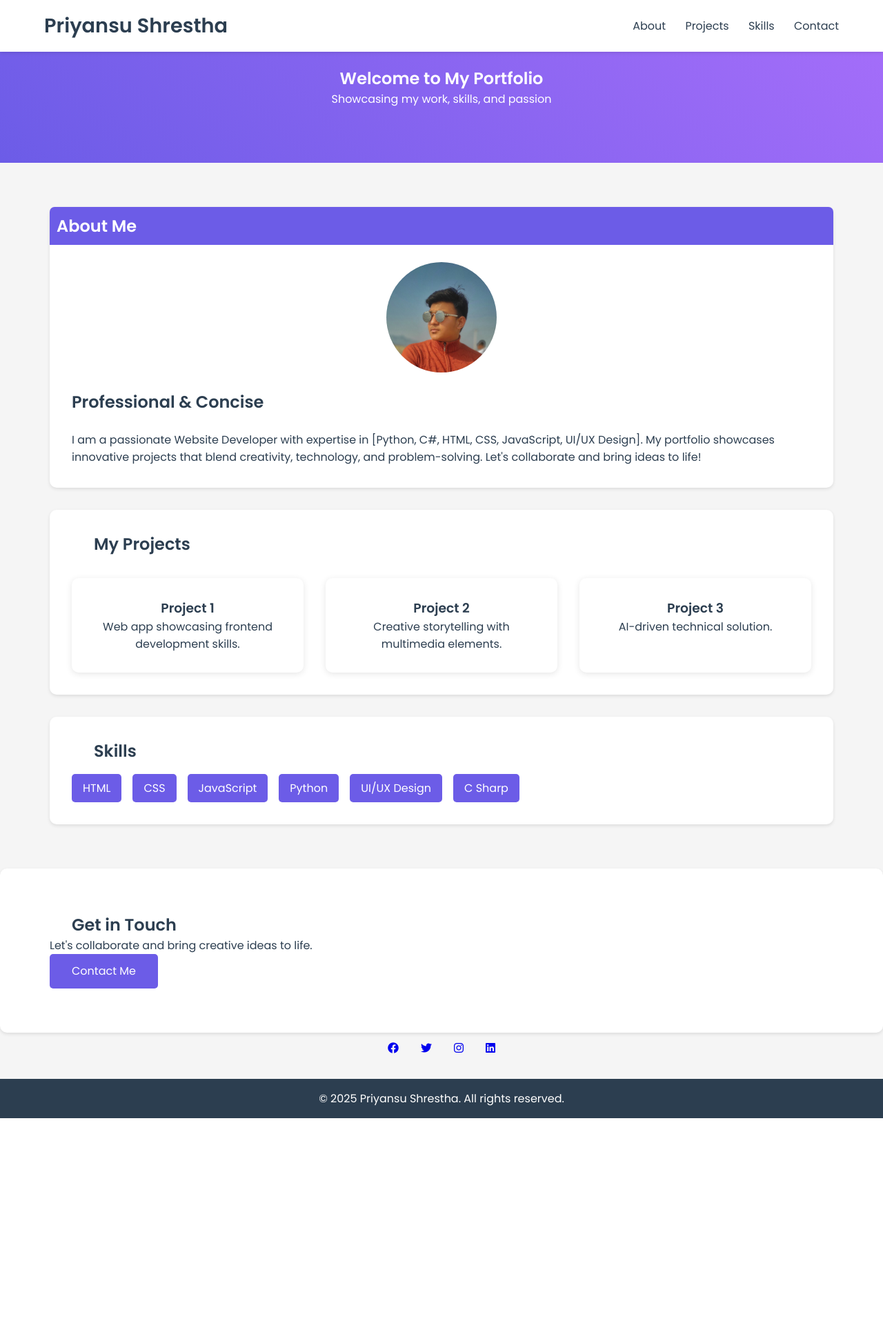
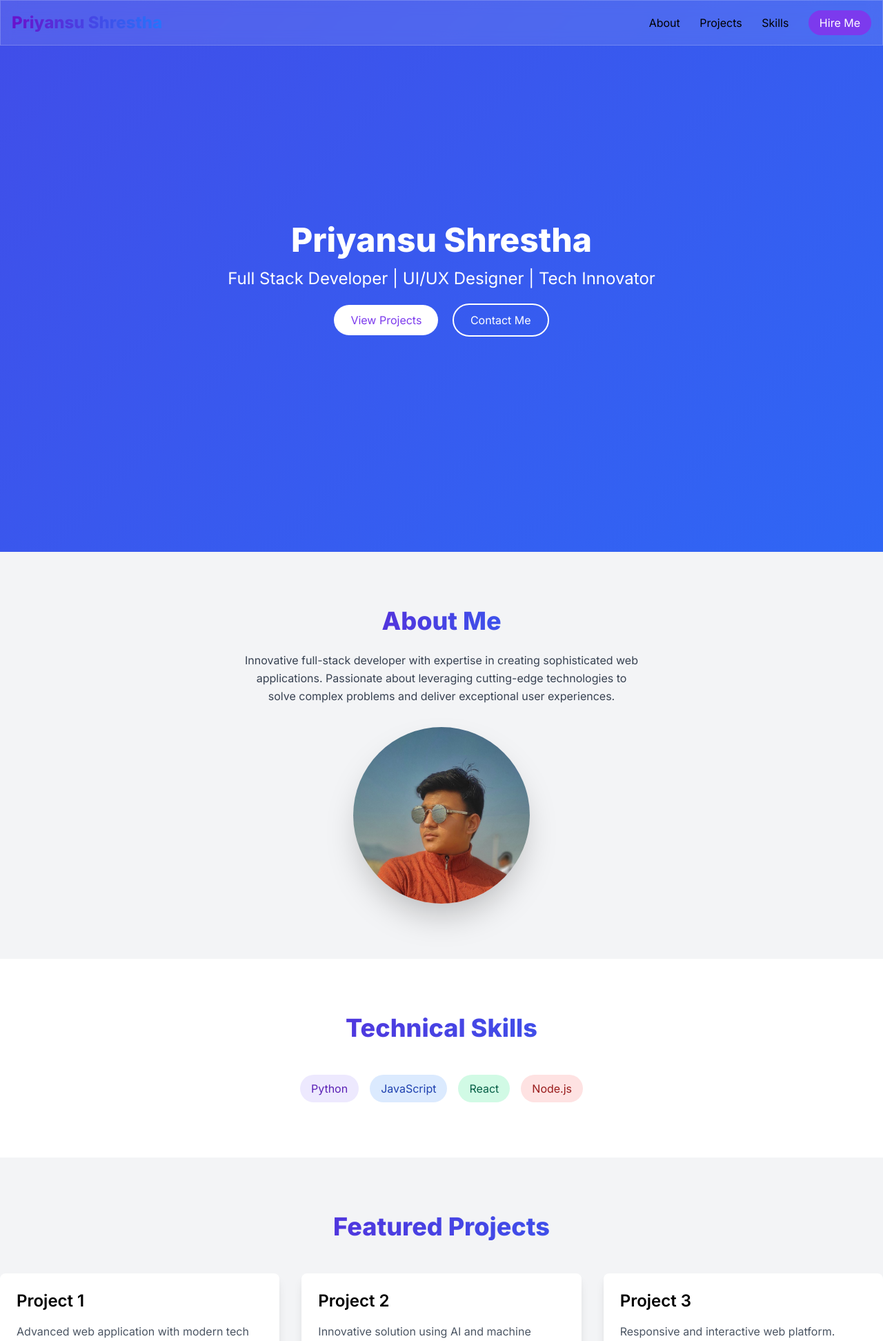
Before and after one commit to Priyansu-Shrestha/Portfolio---website, a PHP site: page / in a window 1280 px wide. Shown: the top 1944 px of the page at 69% size. Before the commit the page ends 1621 px from the top, so only its background shows below. Run offline with PHP 8.4, Linux system fonts and the light colour scheme.

Commit message:
1st commit

```diff
--- a/index.html
+++ b/index.html
@@ -3,89 +3,116 @@
 <head>
     <meta charset="UTF-8">
     <meta name="viewport" content="width=device-width, initial-scale=1.0">
-    <title>Priyansu Shrestha - Portfolio</title>
-    <link href="https://fonts.googleapis.com/css2?family=Poppins:wght@300;400;600&display=swap" rel="stylesheet">
-    <link rel="stylesheet" href="https://cdnjs.cloudflare.com/ajax/libs/font-awesome/6.0.0/css/all.min.css">
-    <link rel="stylesheet" href="./style.css">
+    <title>Priyansu Shrestha - Advanced Portfolio</title>
+    <link href="https://cdn.jsdelivr.net/npm/tailwindcss@2.2.19/dist/tailwind.min.css" rel="stylesheet">
+    <link href="https://fonts.googleapis.com/css2?family=Inter:wght@300;400;600;800&display=swap" rel="stylesheet">
+    <link rel="stylesheet" href="style.css">
 </head>
-<body>
-    <nav>
-        <div class="logo">Priyansu Shrestha</div>
-        <div class="nav-links">
-            <a href="#about">About</a>
-            <a href="#projects">Projects</a>
-            <a href="#skills">Skills</a>
-            <a href="#contact">Contact</a>
+<body class="bg-gray-100">
+    <nav class="fixed w-full z-50 glassmorphism">
+        <div class="container mx-auto flex justify-between items-center p-4">
+            <div class="text-2xl font-bold text-gradient">Priyansu Shrestha</div>
+            <div class="space-x-6">
+                <a href="#about" class="hover:text-purple-600 transition">About</a>
+                <a href="#projects" class="hover:text-purple-600 transition">Projects</a>
+                <a href="#skills" class="hover:text-purple-600 transition">Skills</a>
+                <a href="#contact" class="bg-purple-600 text-white px-4 py-2 rounded-full hover:bg-purple-700 transition">Hire Me</a>
+            </div>
         </div>
     </nav>
 
-    <section class="hero">
-        <h1>Welcome to My Portfolio</h1>
-        <p>Showcasing my work, skills, and passion</p>
-    </section>
+    <header class="h-screen animated-bg flex items-center justify-center text-white text-center">
+        <div>
+            <h1 class="text-5xl font-bold mb-4">Priyansu Shrestha</h1>
+            <p class="text-2xl">Full Stack Developer | UI/UX Designer | Tech Innovator</p>
+            <div class="mt-8 space-x-4">
+                <a href="#projects" class="bg-white text-purple-600 px-6 py-3 rounded-full hover:bg-purple-50 transition">View Projects</a>
+                <a href="#contact" class="border-2 border-white text-white px-6 py-3 rounded-full hover:bg-white hover:text-purple-600 transition">Contact Me</a>
+            </div>
+        </div>
+    </header>
 
-    <div class="container">
-        <section id="about" class="about-section">
-            <div class="h1">
-            <h1>About Me</h1>
+    <section id="about" class="container mx-auto py-20 flex flex-col items-center text-center">
+        <div class="max-w-xl">
+            <h2 class="text-4xl font-bold mb-6 text-gradient">About Me</h2>
+            <p class="text-gray-700 leading-relaxed">
+                Innovative full-stack developer with expertise in creating sophisticated web applications. Passionate about leveraging cutting-edge technologies to solve complex problems and deliver exceptional user experiences.
+            </p>
         </div>
-            <br>
-            <div id="pp"></div>
-            <br>
-            <h2>Professional & Concise</h2>
-            <br>
-            <p>I am a passionate Website Developer with expertise in [Python, C#, HTML, CSS, JavaScript, UI/UX Design]. My portfolio showcases innovative projects that blend creativity, technology, and problem-solving. Let's collaborate and bring ideas to life!</p>
-
-        </section>
-
-        <section id="projects" class="projects-section">
-            <h2>My Projects</h2>
-            <div class="projects-grid">
-                <div class="project-card"><h3>Project 1</h3><p>Web app showcasing frontend development skills.</p></div>
-                <div class="project-card"><h3>Project 2</h3><p>Creative storytelling with multimedia elements.</p></div>
-                <div class="project-card"><h3>Project 3</h3><p>AI-driven technical solution.</p></div>
+        <div class="flex justify-center mt-8">
+            <img src="Priyansu.jpg" class="rounded-full w-64 h-64 object-cover shadow-2xl" alt="Priyansu Shrestha">
         </div>
     </section>
 
-        <section id="skills" class="skills-section">
-            <h2>Skills</h2>
-            <div class="skills-list">
-                <span class="skill">HTML</span>
-                <span class="skill">CSS</span>
-                <span class="skill">JavaScript</span>
-                <span class="skill">Python</span>
-                <span class="skill">UI/UX Design</span>
-                <span class="skill">C Sharp</span>
+    <section id="skills" class="bg-white py-20">
+        <div class="container mx-auto">
+            <h2 class="text-4xl font-bold text-center mb-12 text-gradient">Technical Skills</h2>
+            <div class="flex flex-wrap justify-center gap-4">
+                <span class="skill-tag bg-purple-100 text-purple-800 px-4 py-2 rounded-full">Python</span>
+                <span class="skill-tag bg-blue-100 text-blue-800 px-4 py-2 rounded-full">JavaScript</span>
+                <span class="skill-tag bg-green-100 text-green-800 px-4 py-2 rounded-full">React</span>
+                <span class="skill-tag bg-red-100 text-red-800 px-4 py-2 rounded-full">Node.js</span>
+            </div>
         </div>
     </section>
+
+    <section id="projects" class="container mx-auto py-20">
+        <h2 class="text-4xl font-bold text-center mb-12 text-gradient">Featured Projects</h2>
+        <div class="grid md:grid-cols-3 gap-8">
+            <div class="project-card bg-white p-6 rounded-lg shadow-lg">
+                <h3 class="text-2xl font-semibold mb-4">Project 1</h3>
+                <p class="text-gray-600 mb-4">Advanced web application with modern tech stack.</p>
+                <a href="#" class="text-purple-600 hover:underline">View Details</a>
             </div>
-
-    <section id="contact" class="contact-section">
-        <div class="container">
-            <h2>Get in Touch</h2>
-            <p>Let's collaborate and bring creative ideas to life.</p>
-            <a href="mailto:priyansuxtha@gmail.com" target="_blank">
-                <button class="cta-button">Contact Me</button>
-            </a>
+            <div class="project-card bg-white p-6 rounded-lg shadow-lg">
+                <h3 class="text-2xl font-semibold mb-4">Project 2</h3>
+                <p class="text-gray-600 mb-4">Innovative solution using AI and machine learning.</p>
+                <a href="#" class="text-purple-600 hover:underline">View Details</a>
+            </div>
+            <div class="project-card bg-white p-6 rounded-lg shadow-lg">
+                <h3 class="text-2xl font-semibold mb-4">Project 3</h3>
+                <p class="text-gray-600 mb-4">Responsive and interactive web platform.</p>
+                <a href="#" class="text-purple-600 hover:underline">View Details</a>
+            </div>
         </div>
     </section>
-    <div class="social-media-container">
 
-        <a href="https://www.facebook.com/priyansu.shrestha.585112" target="_blank" title="Facebook">
-            <i class="fab fa-facebook"></i>
-        </a>
-        <a href="https://x.com/PRIYANSU_XTHA?t=gcFn-gHYIUHiOnuvhIFvmQ&s=09" target="_blank" title="Twitter">
-            <i class="fab fa-twitter"></i>
-        </a>
-        <a href="https://www.instagram.com/priyansu.xtha?igsh=cXp2a250Nm5wYjZj" target="_blank" title="Instagram">
-            <i class="fab fa-instagram"></i>
-        </a>
-        <a href="www.linkedin.com/in/priyansu-shrestha-34192b2b9" target="_blank" title="LinkedIn">
-            <i class="fab fa-linkedin"></i>
-        </a>
+    <section id="contact" class="bg-gray-100 py-20">
+        <div class="container mx-auto text-center">
+            <h2 class="text-4xl font-bold mb-8 text-gradient">Let's Connect</h2>
+            <form class="max-w-xl mx-auto bg-white p-8 rounded-lg shadow-lg">
+                <input type="text" placeholder="Your Name" class="w-full p-3 mb-4 border rounded">
+                <input type="email" placeholder="Your Email" class="w-full p-3 mb-4 border rounded">
+                <textarea placeholder="Your Message" class="w-full p-3 mb-4 border rounded" rows="4"></textarea>
+                <button class="bg-purple-600 text-white px-6 py-3 rounded-full hover:bg-purple-700 transition">Send Message</button>
+            </form>
         </div>
-        <footer>
-        <p>&copy; 2025 Priyansu Shrestha. All rights reserved.</p>
+    </section>
+
+<footer class="bg-gray-900 text-white py-8 text-center">
+    <div class="container mx-auto">
+        <p>&copy; 2025 Priyansu Shrestha. All Rights Reserved.</p>
+        <div class="mt-4 space-x-4">
+            <link rel="stylesheet" href="https://cdnjs.cloudflare.com/ajax/libs/font-awesome/6.0.0/css/all.min.css">
+            <a href="https://www.linkedin.com/in/priyansu-shrestha-34192b2b9/" class="text-blue-400 hover:text-blue-500"><i class="fab fa-linkedin fa-2x"></i></a>
+            <a href="https://github.com/Priyansu-Shrestha" class="text-gray-400 hover:text-gray-200"><i class="fab fa-github fa-2x"></i></a>
+            <a href="https://x.com/PRIYANSU_XTHA" class="text-blue-400 hover:text-blue-500"><i class="fab fa-twitter fa-2x"></i></a>
+            <a href="https://www.facebook.com/priyansu.shrestha" class="text-blue-600 hover:text-blue-700"><i class="fab fa-facebook fa-2x"></i></a>
+            <a href="https://www.instagram.com/priyansu_shrestha" class="text-pink-500 hover:text-pink-600"><i class="fab fa-instagram fa-2x"></i></a>
+        </div>
+    </div>
 </footer>
+
+    <script>
+        // Smooth scrolling
+        document.querySelectorAll('a[href^="#"]').forEach(anchor => {
+            anchor.addEventListener('click', function (e) {
+                e.preventDefault();
+                document.querySelector(this.getAttribute('href')).scrollIntoView({
+                    behavior: 'smooth'
+                });
+            });
+        });
+    </script>
 </body>
 </html>
--- a/style.css
+++ b/style.css
@@ -1,169 +1,93 @@
-* {
-    margin: 0;
-    padding: 0;
-    box-sizing: border-box;
-    font-family: 'Poppins', sans-serif;
+:root {
+    --primary-gradient: linear-gradient(135deg, #6a11cb 0%, #2575fc 100%);
+    --text-gradient: linear-gradient(to right, #6a11cb, #2575fc);
+    --shadow-intense: 0 25px 50px -12px rgba(0, 0, 0, 0.25);
+    --header-text-color: #ffffff; /* Set header text color to white */
+    }
+    body {
+    font-family: 'Inter', sans-serif;
+    background-color: #f4f4f4;
     scroll-behavior: smooth;
+    }
+    .header-text {
+    color: var(--header-text-color); /* Apply the header text color */
+    }
+
+.glassmorphism {
+    background: rgba(255, 255, 255, 0.1);
+    backdrop-filter: blur(10px);
+    border: 1px solid rgba(255, 255, 255, 0.2);
 }
 
-body {
-    background-color: #f5f5f5;
-    color: #2c3e50;
+.animated-bg {
+    background: var(--primary-gradient);
+    background-size: 400% 400%;
+    animation: gradientBG 15s ease infinite;
 }
 
-nav {
-    display: flex;
-    justify-content: space-between;
-    align-items: center;
-    background: #ffffff;
-    padding: 1rem 5%;
-    box-shadow: 0 2px 5px rgba(0,0,0,0.1);
-    position: fixed;
-    width: 100%;
-    top: 0;
-    z-index: 1000;
-}
-#pp{
-    background-image: url(./picture/Priyansu.jpg);
-    height: 10rem;
-    width: 10rem;
-    border-radius: 50%;
-    background-position: center;
-    background-size: cover;
-    margin: 0 auto;
-}
-.logo {
-    font-size: 1.8rem;
-    font-weight: 600;
-    color: #2c3e50;
+@keyframes gradientBG {
+    0% { background-position: 0% 50%; }
+    50% { background-position: 100% 50%; }
+    100% { background-position: 0% 50%; }
 }
 
-.nav-links a {
-    margin-left: 1.5rem;
-    text-decoration: none;
-    color: #2c3e50;
-    font-weight: 500;
-    transition: all 0.3s;
-}
-#about p,h2{
-    margin:0 2rem;
-}
-.social-media-container{
-    display: flex;
-    justify-content: center;
-    gap: 2rem;
-    margin-top: 10px;
-}
-.social-media-container i{
-    transition: all .3s;
-}
-.social-media-container i:hover{
-    transform: scale(1.4);
-}
-#about{
-    padding: 0 0 2rem 0;
-}
-.nav-links a:hover {
-    color: #6c5ce7;
-    font-size: larger;
-}
-.h1{
-    background-color: #6c5ce7;
-    padding: 10px;
-    color: white;
-    border-radius: 7px 7px 0 0;
-}
-.hero {
-    text-align: center;
-    padding: 6rem 2rem 5rem;
-    background: linear-gradient(45deg, #6c5ce7, #a66efa);
-    color: white;
-    animation: fadeIn 1.2s ease-in-out;
+.text-gradient {
+    background: var(--text-gradient);
+    -webkit-background-clip: text;
+    -webkit-text-fill-color: transparent;
 }
 
-.container {
-    max-width: 1200px;
-    margin: 0 auto;
-    padding: 2rem;
+.skill-tag {
+    transition: all 0.3s cubic-bezier(0.175, 0.885, 0.32, 1.275);
 }
 
-.about-section, .projects-section, .skills-section, .contact-section {
-    background: white;
-    padding: 2rem;
-    border-radius: 10px;
-    margin-top: 2rem;
-    box-shadow: 0 2px 5px rgba(0,0,0,0.1);
-}
-
-.projects-grid {
-    display: grid;
-    grid-template-columns: repeat(auto-fit, minmax(280px, 1fr));
-    gap: 2rem;
-    margin-top: 2rem;
+.skill-tag:hover {
+    transform: scale(1.1) translateY(-5px);
+    box-shadow: 0 10px 20px rgba(0,0,0,0.1);
 }
 
 .project-card {
-    background: white;
-    padding: 1.8rem;
-    border-radius: 10px;
-    box-shadow: 0 2px 10px rgba(0,0,0,0.1);
-    transition: transform 0.3s;
-    text-align: center;
+    transition: all 0.4s ease;
+    perspective: 1000px;
 }
 
 .project-card:hover {
-    transform: translateY(-5px);
+    transform: rotateY(10deg) scale(1.05);
+    box-shadow: var(--shadow-intense);
 }
 
-.skills-list {
-    display: flex;
-    flex-wrap: wrap;
-    gap: 1rem;
-    margin-top: 1rem;
+.testimonial {
+    background: rgba(255, 255, 255, 0.8);
+    border-radius: 10px;
+    padding: 20px;
+    box-shadow: 0 4px 10px rgba(0,0,0,0.1);
 }
 
-.skill {
-    background: #6c5ce7;
-    color: white;
-    padding: 0.5rem 1rem;
+.contact-form input,
+.contact-form textarea {
+    width: 100%;
+    padding: 10px;
+    border: 1px solid #ccc;
     border-radius: 5px;
-    transition: all .3s;
-}
-.skill:hover{
-    cursor: pointer;
-    transform: scale(1.1);
+    margin-bottom: 10px;
 }
 
-.cta-button {
-    padding: 0.8rem 2rem;
-    background: #6c5ce7;
+.contact-form button {
+    background: var(--primary-gradient);
+    color: white;
+    padding: 10px 15px;
     border: none;
-    color: white;
     border-radius: 5px;
-    font-size: 1rem;
     cursor: pointer;
-    transition: all 0.3s;
+    transition: background 0.3s;
 }
 
-.cta-button:hover {
-    background: #4b3db7;
-    transform: scale(1.1);
+.contact-form button:hover {
+    background: linear-gradient(135deg, #2575fc 0%, #6a11cb 100%);
 }
 
-footer {
-    text-align: center;
-    padding: 1rem;
-    background: #2c3e50;
-    color: white;
-    margin-top: 2rem;
-}
-
-@keyframes fadeIn {
-    from { opacity: 0; transform: translateY(-20px); }
-    to { opacity: 1; transform: translateY(0); }
-}
-@media(min-width: 10px) and (max-width: 654px){
-    .hero{
-        margin-top: 100px;
+@media screen and (max-width: 768px) {
+    .text-5xl {
+        font-size: 2.5rem;
     }
 }
```
Also changed, not shown: Priyansu.jpg (added). Lines whose indentation alone changed are shown as unchanged.
